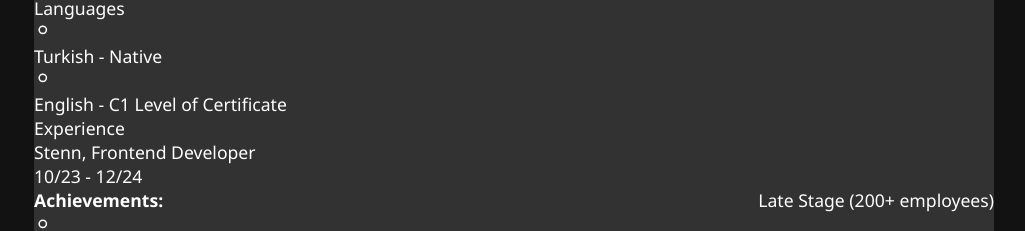
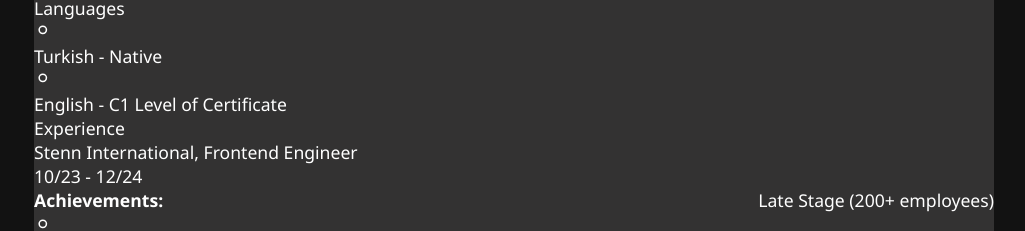
Before and after one commit to BurakBal96/burak-bal-resume, a React (Create React App) app: page / in a window 1280 px wide. Shown: the part 972-1203 px from the top of the page, without its empty margins (126-1151 px from the left). Built offline with nearby package versions, Linux system fonts and the light colour scheme.

Commit message:
stenn update

```diff
--- a/src/Pages/Resume/Sections/Experience.js
+++ b/src/Pages/Resume/Sections/Experience.js
@@ -20,8 +20,8 @@
             </Title>
 
             <ExperienceEntry
-                firm='Stenn'
-                position='Frontend Developer'
+                firm='Stenn International'
+                position='Frontend Engineer'
                 date={'10/23 - 12/24'}
                 size='Late Stage (200+ employees)'
                 achievements={stennAchievements}
```
